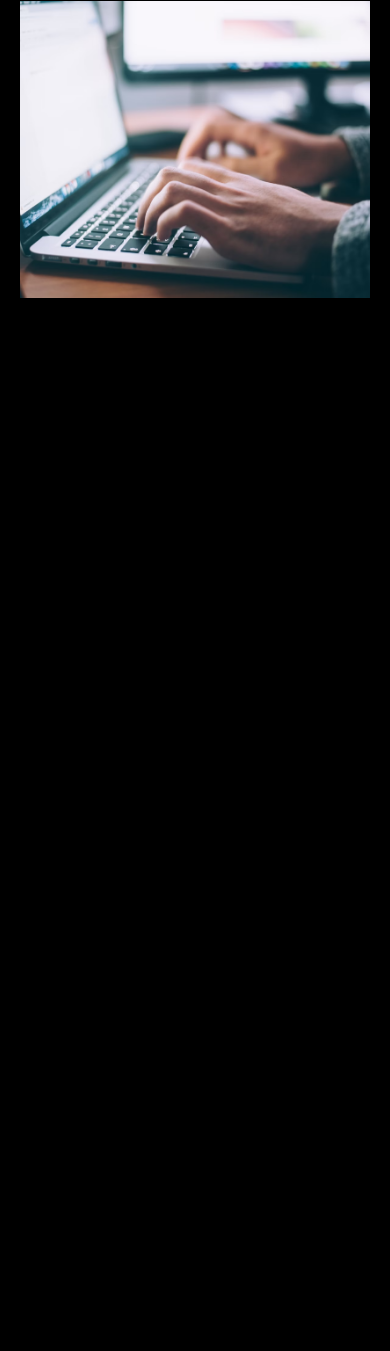
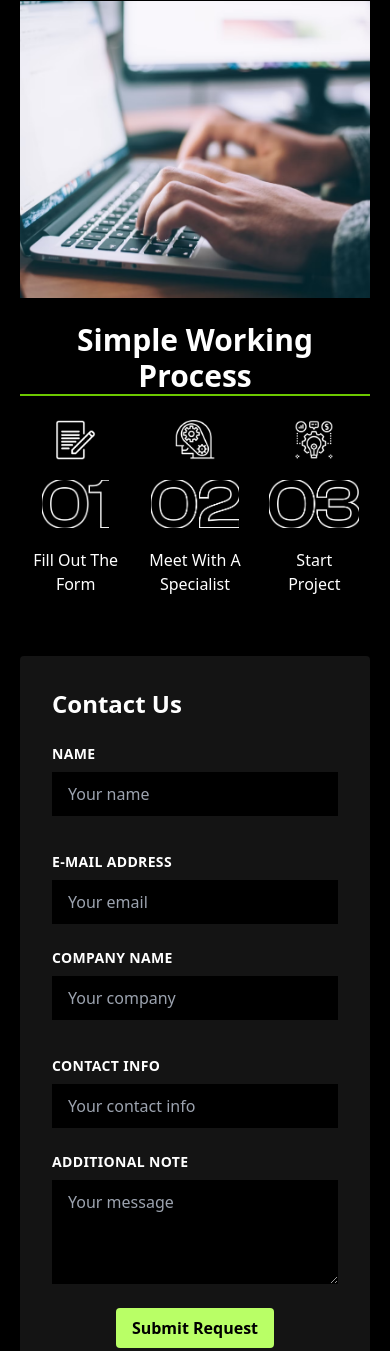
Before and after one commit to Iyiola2dev/Apexify, a plain HTML site: page index.html in a window 390 px wide. Shown: the part 2417-3768 px from the top of the page. Before the commit the page ends 2715 px from the top, so only its background shows below. Drawn offline with nearby package versions, Linux system fonts and the light colour scheme.

Commit message:
I added a contact form to the page

```diff
--- a/index.html
+++ b/index.html
@@ -61,12 +61,12 @@
           >
             <ul class="flex space-x-4 lg:text-2xl">
               <li><a href="#">Home</a></li>
-              <li><a href="#">About</a></li>
-              <li><a href="#">Services</a></li>
-              <li><a href="#">Work</a></li>
-              <li><a href="#">Blog</a></li>
+              <li><a href="#About">About</a></li>
+              <li><a href="#Services">Services</a></li>
+              <li><a href="#Work">Work</a></li>
+              <li><a href="#Blog">Blog</a></li>
               <button class="btn rounded-lg bg-[#6cc800] p-1.5 m-0.5">
-                Contact us
+                <a href="#Contact"> Contact us</a>
               </button>
             </ul>
           </div>
@@ -77,12 +77,12 @@
           >
             <ul class="flex flex-col space-y-2">
               <li><a href="#">Home</a></li>
-              <li><a href="#">About</a></li>
-              <li><a href="#">Services</a></li>
-              <li><a href="#">Work</a></li>
-              <li><a href="#">Blog</a></li>
+              <li><a href="#About">About</a></li>
+              <li><a href="#Services">Services</a></li>
+              <li><a href="#Work">Work</a></li>
+              <li><a href="#Blog">Blog</a></li>
               <button class="rounded-lg bg-[#6cc800] p-1.5 m-0.5">
-                Contact us
+                <a href="#Contact"> Contact us</a>
               </button>
             </ul>
           </div>
@@ -142,7 +142,7 @@
 
 
       <!-- The second section of the page -->
-      <section
+      <section id="About"
         class="text-white mt-5  flex flex-col items-center justify-center"
       >
         <h2 class="ourVision text-3xl font-bold">Our Vision</h2>
@@ -175,7 +175,7 @@
 
 
       <!-- The third section of the page -->
-      <section class="mt-8 ">
+      <section id="Services" class="mt-8 ">
         <h2 class="ourVision text-3xl font-bold text-center">
           We Provide The Best Services
         </h2>
@@ -233,7 +233,7 @@
       </section>
 
 <!-- The fourth section of the page -->
-<section class="mt-5 flex flex-col justify-center items-center ">
+<section id="Blog" class="mt-5 flex flex-col justify-center items-center ">
   <h3 class="ourVision text-3xl font-bold text-center w-[50%]" >
     Testimonials
   </h3>
@@ -248,7 +248,84 @@
   </span>
  </aside>
 </section>
+
+
+<!-- The fifth section of the page-->
+<section id="Work" class="mt-6 flex flex-col gap-6 items-center justify-center">
+  <h3 class="ourVision text-3xl font-bold text-center ">Simple Working Process</h3>
+  <div class="grid grid-cols-3 gap-2">
+    <div class="flex flex-col gap-5 justify-between items-center">
+      <img class="h-[2.5rem]" src="./image/image 10.png" alt="">
+      <img class="h-[3rem]" src="./image/01.png" alt="">
+      <p class="text-center">Fill Out The Form</p>
+    </div>
+    <div class="flex flex-col gap-5 justify-between items-center">
+      <img class="h-[2.5rem]" src="./image/image 11.png" alt="">
+      <img class="h-[3rem]" src="./image/02.png" alt="">
+      <p class="text-center">Meet With A Specialist</p>
+    </div>
+    <div class="flex flex-col gap-5 justify-between items-center">
+      <img class="h-[2.5rem]" src="./image/image 12.png" alt="">
+      <img class="h-[3rem]" src="./image/03.png" alt="">
+      <p class="w-[50%] text-center">Start Project</p>
+    </div>
+  </div>
+</section>
+
+<!--Last section-->
+<div id="Contact" class="min-h-screen flex items-center justify-center">
+  <form class="w-full max-w-lg bg-[#141414] p-8 rounded">
+      <h2 class="text-2xl font-bold mb-6">Contact Us</h2>
+      <div class="flex flex-wrap -mx-3 mb-6">
+          <div class="w-full md:w-1/2 px-3 mb-6 md:mb-0">
+              <label class="block uppercase tracking-wide text-white text-sm font-semibold mb-2" for="name">
+                  Name
+              </label>
+              <input class="appearance-none block w-full bg-black text-white py-3 px-4 mb-3 leading-tight focus:outline-none focus:bg-gray-700" id="name" type="text" placeholder="Your name"/>
+          </div>
+          <div class="w-full md:w-1/2 px-3">
+              <label class="block uppercase tracking-wide text-white text-sm font-semibold mb-2" for="email">
+                  E-Mail Address
+              </label>
+              <input class="appearance-none block w-full bg-black  text-white py-3 px-4 leading-tight focus:outline-none focus:bg-gray-700" id="email" type="email" placeholder="Your email">
+          </div>
+      </div>
+      <div class="flex flex-wrap -mx-3 mb-6">
+          <div class="w-full md:w-1/2 px-3 mb-6 md:mb-0">
+              <label class="block uppercase tracking-wide text-white text-sm font-semibold mb-2" for="company">
+                  Company Name
+              </label>
+              <input class="appearance-none block w-full bg-black  text-white  py-3 px-4 mb-3 leading-tight focus:outline-none focus:bg-gray-700" id="company" type="text" placeholder="Your company">
+          </div>
+          <div class="w-full md:w-1/2 px-3">
+              <label class="block uppercase tracking-wide text-white text-sm font-semibold mb-2" for="contact">
+                  Contact Info
+              </label>
+              <input class="appearance-none block w-full bg-black  text-white  py-3 px-4 leading-tight focus:outline-none focus:bg-gray-700" id="contact" type="text" placeholder="Your contact info">
+          </div>
+      </div>
+      <div class="flex flex-wrap -mx-3 mb-6">
+          <div class="w-full px-3">
+              <label class="block uppercase tracking-wide text-white text-sm font-semibold mb-2" for="note">
+                  Additional Note
+              </label>
+              <textarea class="appearance-none block w-full bg-black  text-white py-3 px-4 leading-tight focus:outline-none focus:bg-gray-700" id="note" rows="4" placeholder="Your message"></textarea>
+          </div>
+      </div>
+      <div class="flex items-center justify-center">
+          <button class="bg-[#b9ff66] hover:bg-green-700 text-black font-bold py-2 px-4 rounded focus:outline-none focus:shadow-outline" type="button">
+              Submit Request
+          </button>
+      </div>
+  </form>
+</div>
     </main>
+
+
+    <!--The footer of the page-->
+    <footer>
+
+    </footer>
     <script src="./index.js"></script>
   </body>
 </html>
```
Also changed, not shown: image/01.png (added), image/02.png (added), image/03.png (added), image/image 10.png (added), image/image 11.png (added), image/image 12.png (added).
